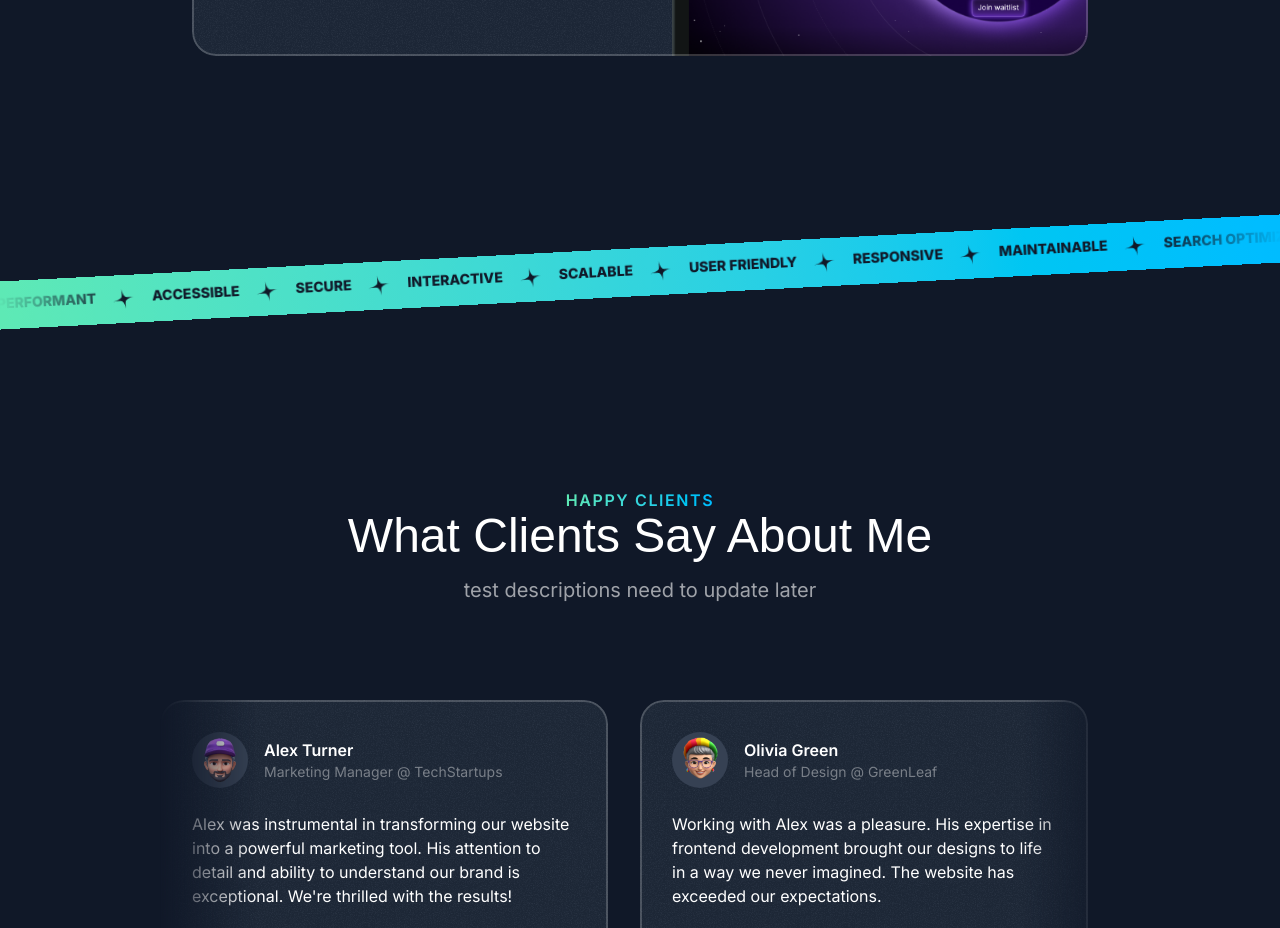
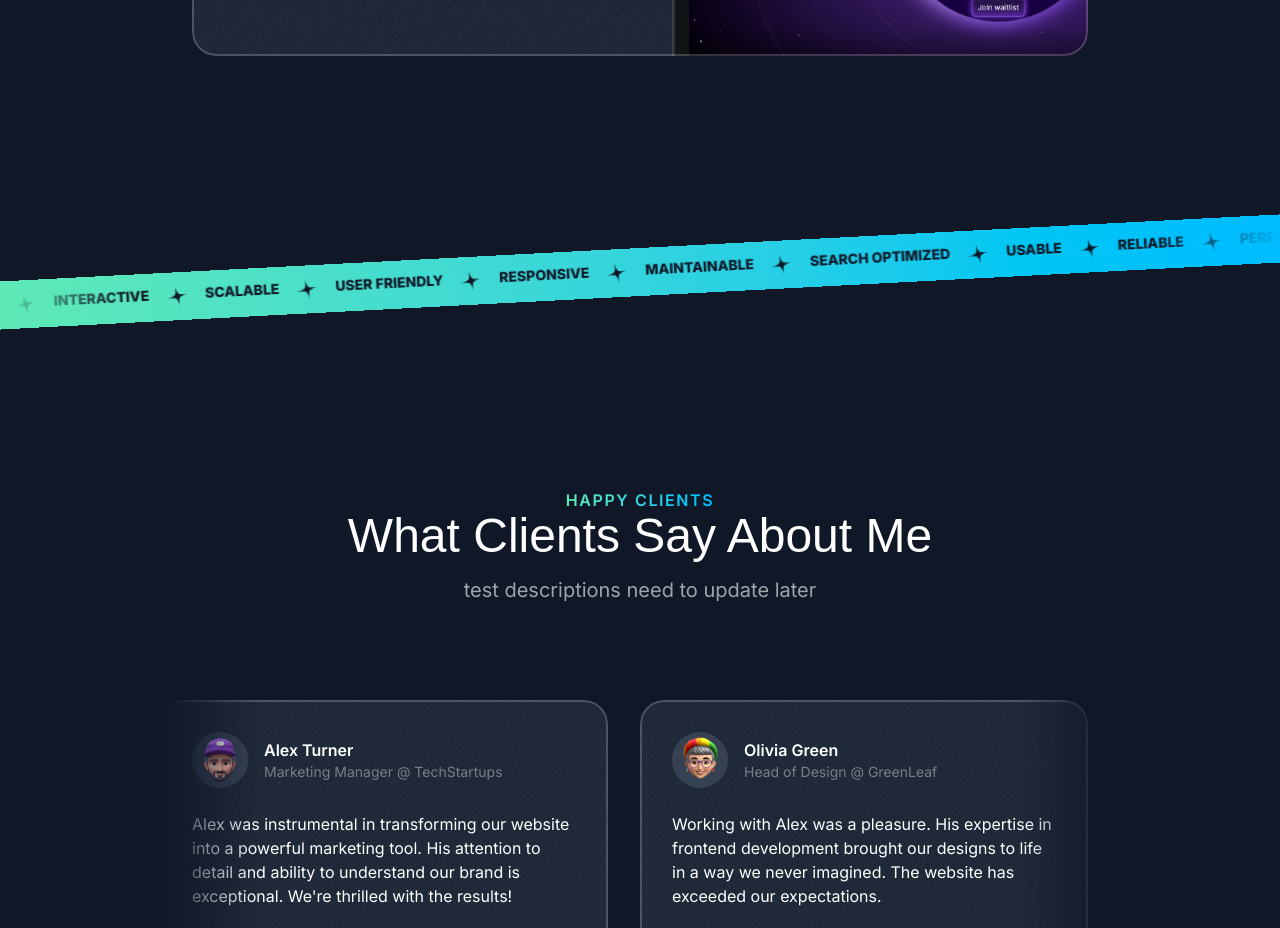
Before and after one commit to EvenJs/spa-protfoio, a Next.js app: page / in a window 1280 px wide. Shown: the part 2780-3708 px from the top of the page. Built offline with nearby package versions, Linux system fonts and the light colour scheme; a web font is replaced by a local one.

Commit message:
tape animation

```diff
--- a/src/app/globals.css
+++ b/src/app/globals.css
@@ -18,11 +18,22 @@
 
 @theme {
   --animate-ping-large: ping-large 1s ease-in-out infinite;
+  --animate-move-left: move-left 1s linear infinite;
+
   @keyframes ping-large {
     75%,
     100% {
       transform: scale(3);
       opacity: 0;
+    }
+  }
+
+  @keyframes move-left {
+    0% {
+      transform: translateX(0%);
+    }
+    100% {
+      transform: translateX(-50%);
     }
   }
 }
--- a/src/sections/Tape.tsx
+++ b/src/sections/Tape.tsx
@@ -1,4 +1,4 @@
-import React from "react";
+import React, { Fragment } from "react";
 import { tapeWords } from "@/constants";
 
 import StarIcon from "@/assets/icons/star.svg";
@@ -8,7 +8,9 @@
     <div className="py-16 lg:py-24 overflow-x-clip">
       <div className="bg-gradient-to-r from-emerald-300 to-sky-400 -rotate-3 -mx-1">
         <div className="flex [mask-image:linear-gradient(to_right,transparent,black_10%,black_90%,transparent)]">
-          <div className="flex  flex-none gap-4 py-3">
+          <div className="flex flex-none gap-4 py-3 animate-move-left [animation-duration:30s]">
+            {[...new Array(2)].fill(0).map((_, idx) => (
+              <Fragment key={idx}>
                 {tapeWords.map((word) => (
                   <div key={word} className="inline-flex gap-4">
                     <span className="text-gray-900 uppercase font-extrabold text-sm">
@@ -16,6 +18,8 @@
                     </span>
                     <StarIcon className="size-6 text-gray-900 -rotate-12" />
                   </div>
+                ))}
+              </Fragment>
             ))}
           </div>
         </div>
```
Lines whose indentation alone changed are shown as unchanged.
